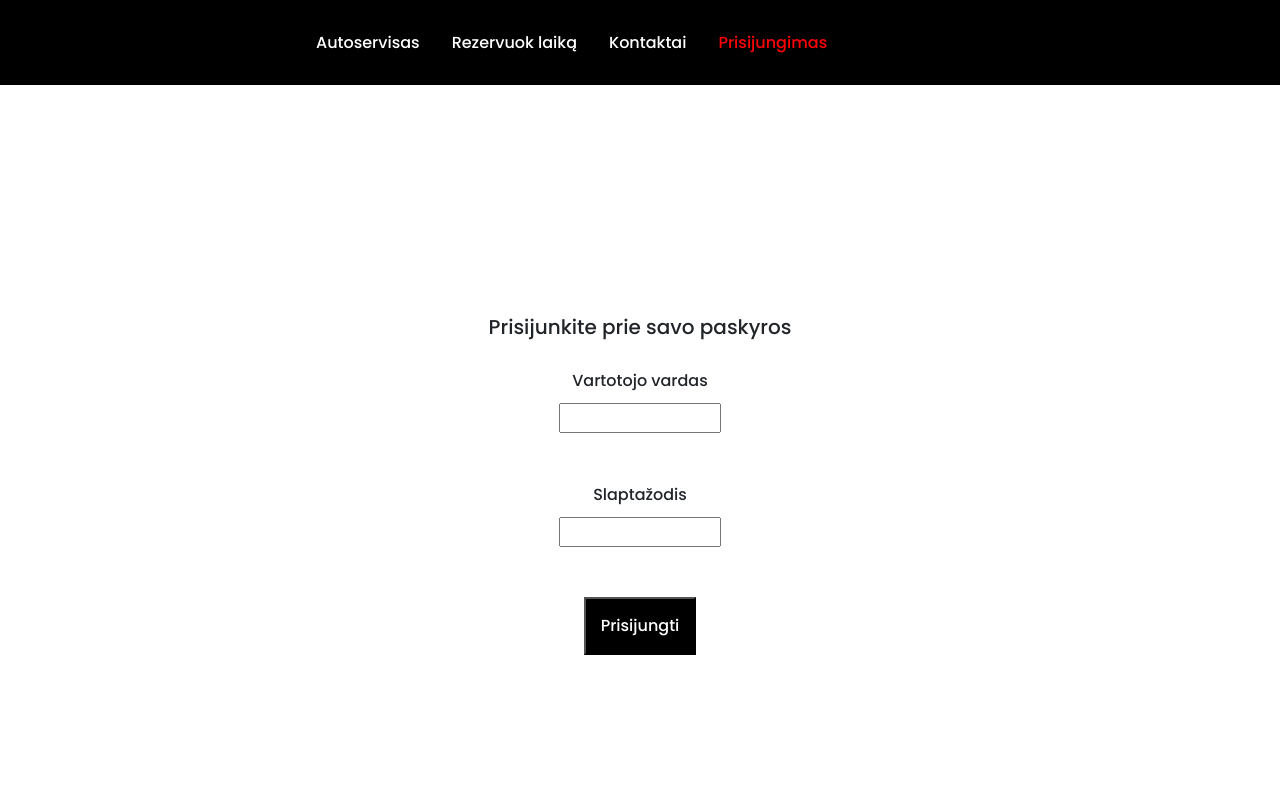
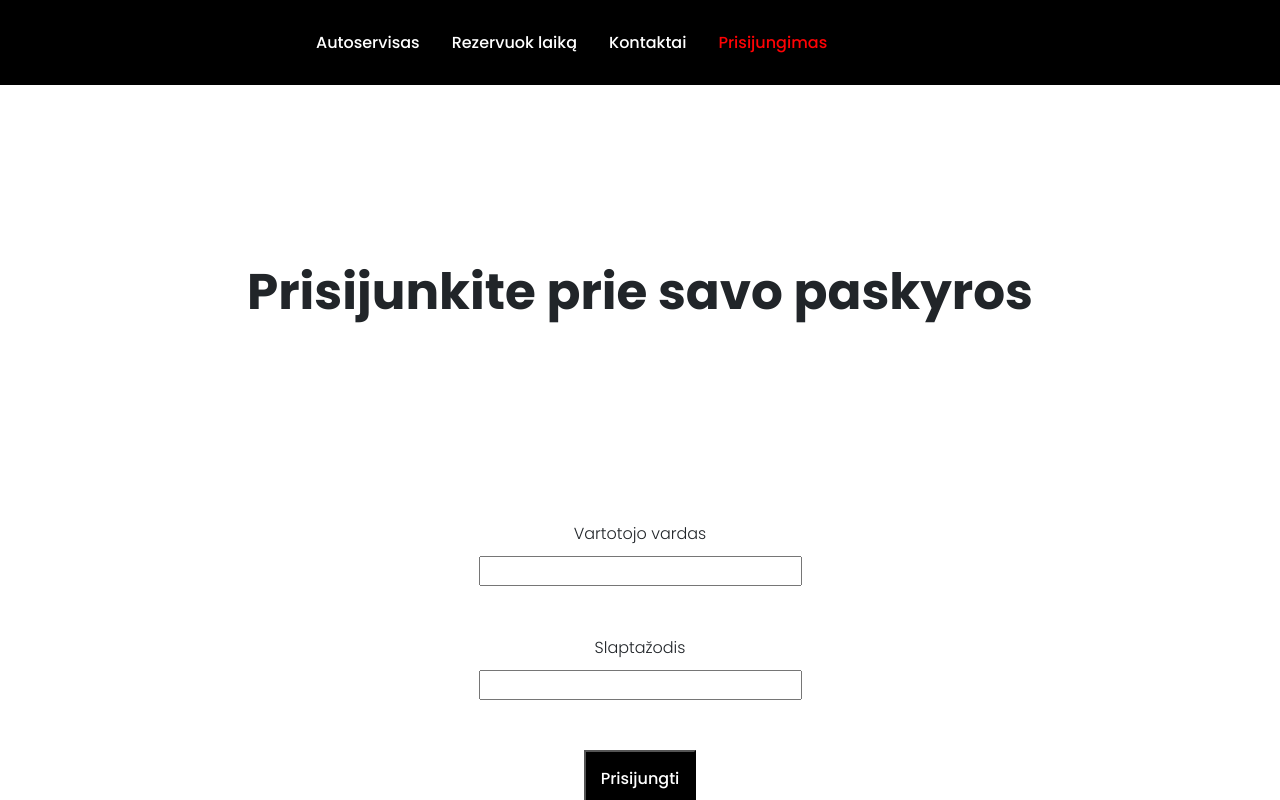
Before and after one commit to Sandruttee/autoservisas222e, a React (Create React App) app: page /Booking in a window 1280 px wide. Shown: the top 800 px of the page. Built offline with nearby package versions, Linux system fonts and the light colour scheme.

Commit message:
css adjust

```diff
--- a/src/pages/Booking.js
+++ b/src/pages/Booking.js
@@ -27,7 +27,7 @@ export default function Booking() {
     <div className="page-container">
       <main className="login">
         <form className="login__form" onSubmit={handleSubmit}>
-          <h5 className="login__title">Prisijunkite prie savo paskyros</h5>
+          <h1 className="login__title">Prisijunkite prie savo paskyros</h1>
           <label htmlFor="username">Vartotojo vardas</label>
           <input
             id="username"
--- a/src/pages/User.js
+++ b/src/pages/User.js
@@ -20,9 +20,9 @@ const User = () => {
   };
 
   return (
-    <div>
+    <div className="page-container">
       <div className="bookContainer">
-        <h2 className="bookTitle">Rezervuoti laiką{user}</h2>
+        <h1 className="bookTitle">Rezervuoti laiką{user}</h1>
         <form onSubmit={handleSubmit} className="booking__form">
           <label htmlFor="fullName">Vardas ir Pavardė</label>
           <input
--- a/src/pages/styling.css
+++ b/src/pages/styling.css
@@ -53,6 +53,9 @@ ul {
   padding-bottom: 50px;
 }
 li {
+  font-weight: 300;
+}
+label {
   font-weight: 300;
 }
 
@@ -124,12 +127,15 @@ footer {
   margin-top: 10px;
   margin-bottom: 50px;
 }
-.login__title,
+.login__title {
+  margin-bottom: 200px;
+}
+
 .signup__title {
   margin-bottom: 30px;
 }
 .loginButton {
-  max-width: 50%;
+  max-width: 100%;
   padding: 15px;
   background-color: var(--background-black);
   color: white;
```
